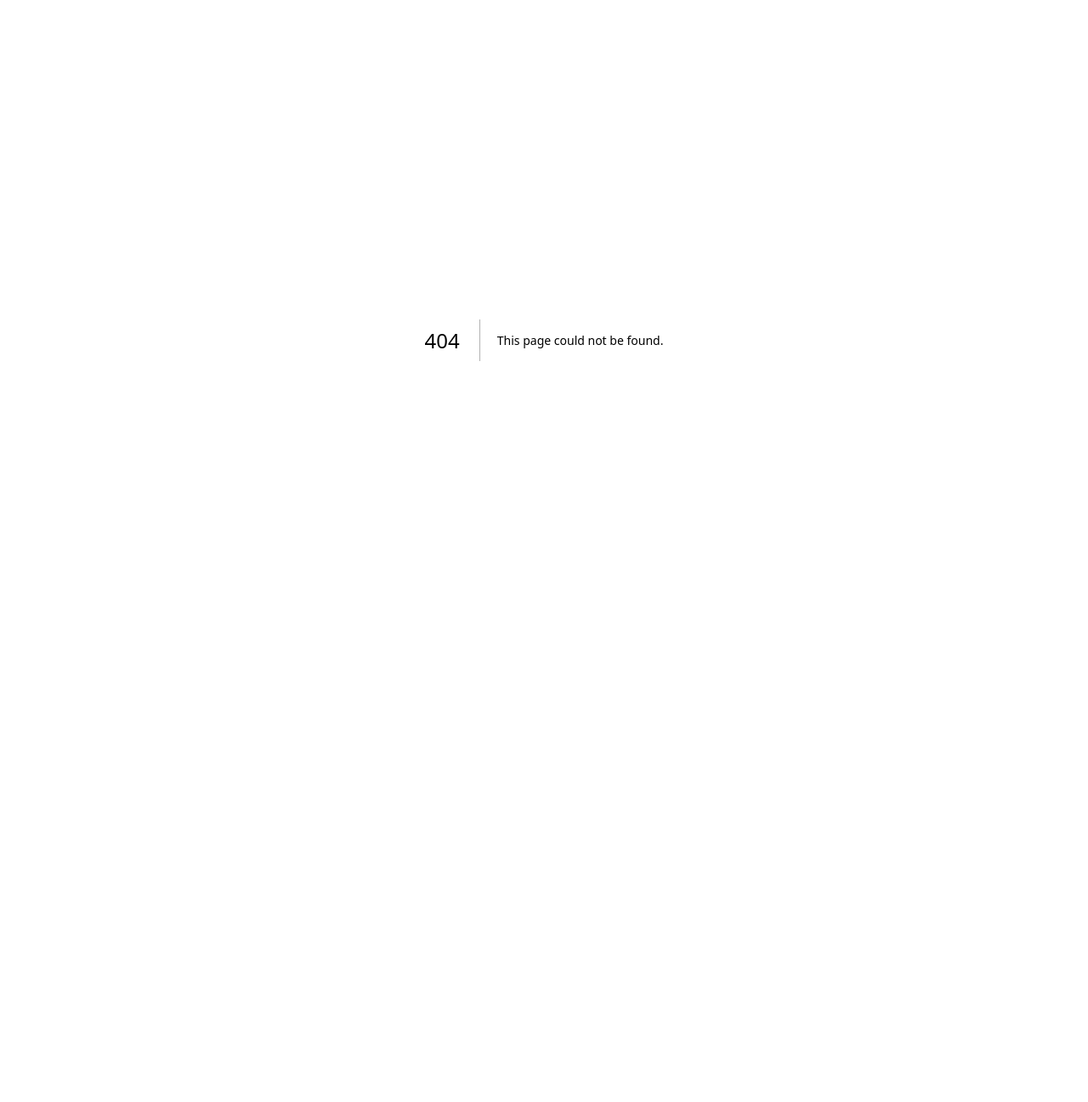
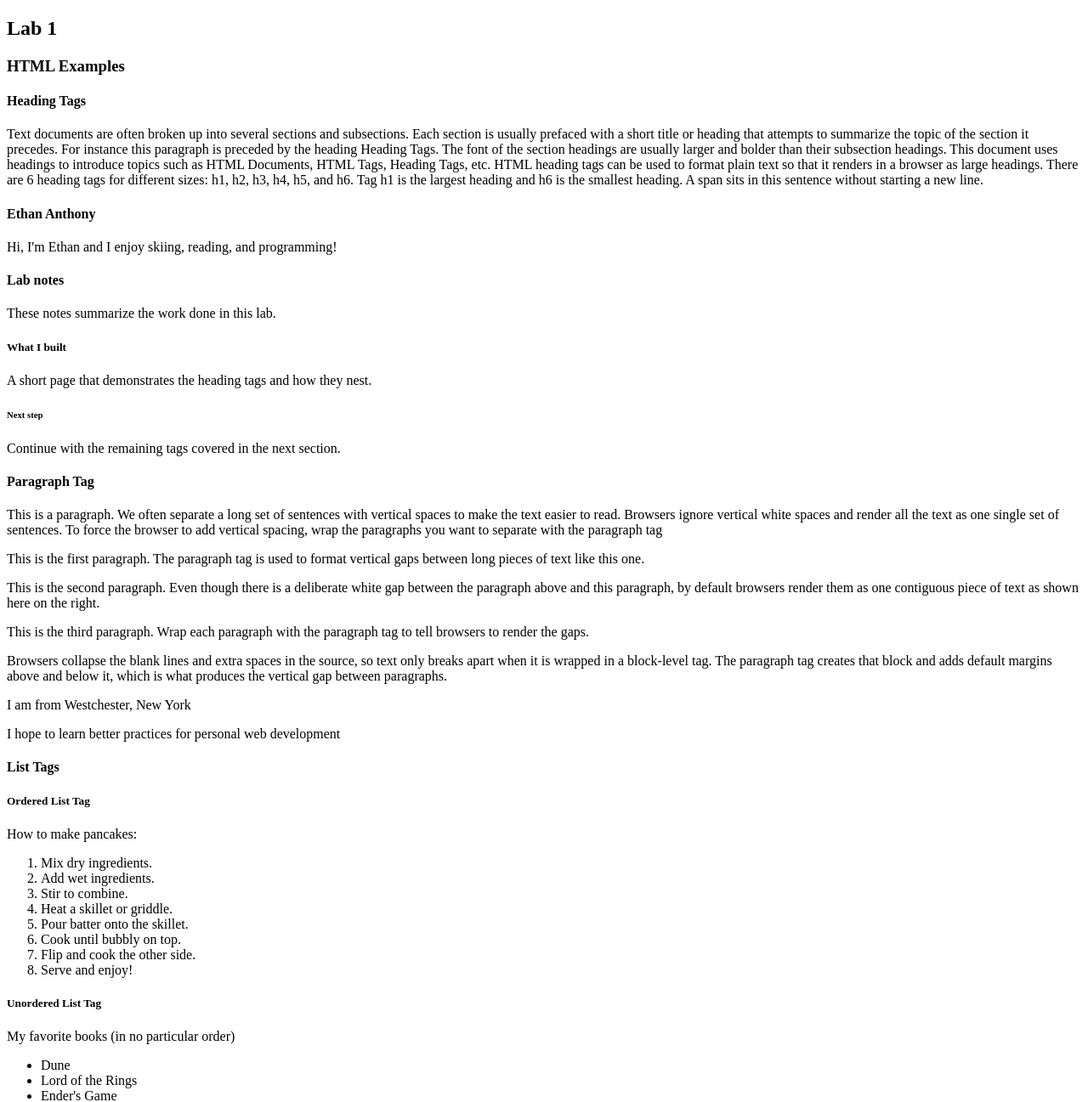
Before and after one commit to Ethan-Anthony/webdev-client, a Next.js app: page /labs/lab1 in a window 1280 px wide. Before the commit this address had no page. Shown: the top 1297 px of the page at 85% size. Before the commit the page ends 800 px from the top, so only its background shows below. Built offline with nearby package versions, Linux system fonts and the light colour scheme.

Commit message:
A1 lab init

```diff
--- /dev/null
+++ b/app/labs/lab1/HeadingTags.tsx
@@ -0,0 +1,33 @@
+export default function HeadingTags() {
+    return (
+      <>
+        <div id="wd-h-tag">
+            <h4>Heading Tags</h4>
+            Text documents are often broken up into several sections and subsections.
+            Each section is usually prefaced with a short title or heading that
+            attempts to summarize the topic of the section it precedes. For instance
+            this paragraph is preceded by the heading Heading Tags. The font of the
+            section headings are usually larger and bolder than their subsection
+            headings. This document uses headings to introduce topics such as HTML
+            Documents, HTML Tags, Heading Tags, etc. HTML heading tags can be used
+            to format plain text so that it renders in a browser as large headings.
+            There are 6 heading tags for different sizes: h1, h2, h3, h4, h5, and
+            h6. Tag h1 is the largest heading and h6 is the smallest heading. A{" "}
+            <span id="wd-inline-span">span</span> sits in this sentence without
+            starting a new line.
+        </div>
+        <div id="wd-your-heading">
+        <h4>Ethan Anthony</h4>
+        Hi, I'm Ethan and I enjoy <span id="wd-your-span">skiing</span>, reading, and programming!
+        </div>
+        <div id="wd-ai-headings">
+            <h4>Lab notes</h4>
+            These notes summarize the work done in this lab.
+            <h5>What I built</h5>
+            A short page that demonstrates the heading tags and how they nest.
+            <h6>Next step</h6>
+            Continue with the remaining tags covered in the next section.
+        </div>
+    </>
+    );
+  }
--- /dev/null
+++ b/app/labs/lab1/ListTags.tsx
@@ -0,0 +1,55 @@
+export default function ListTags() {
+    return (
+      <div id="wd-lists">
+        <h4>List Tags</h4>
+        <h5>Ordered List Tag</h5>
+        How to make pancakes:
+        <ol id="wd-pancakes">
+          <li>Mix dry ingredients.</li>
+          <li>Add wet ingredients.</li>
+          <li>Stir to combine.</li>
+          <li>Heat a skillet or griddle.</li>
+          <li>Pour batter onto the skillet.</li>
+          <li>Cook until bubbly on top.</li>
+          <li>Flip and cook the other side.</li>
+          <li>Serve and enjoy!</li>
+        </ol>
+        <h5>Unordered List Tag</h5>
+        My favorite books (in no particular order)
+        <ul id="wd-my-books">
+            <li>Dune</li>
+            <li>Lord of the Rings</li>
+            <li>Ender&apos;s Game</li>
+            <li>Red Mars</li>
+            <li>The Forever War</li>
+        </ul>
+        <h5>HTML Tags From This Chapter</h5>
+        Tags covered so far:
+        <ul id="wd-ai-html-tags">
+            <li>h1 &ndash; the largest heading, used for the main title</li>
+            <li>p &ndash; wraps a paragraph and adds vertical spacing</li>
+            <li>ol &ndash; an ordered list, numbered in sequence</li>
+            <li>ul &ndash; an unordered list, marked with bullets</li>
+            <li>li &ndash; a single item inside an ordered or unordered list</li>
+            <li>table &ndash; arranges content into rows and columns</li>
+            <li>span &ndash; groups inline text without starting a new line</li>
+        </ul>
+        <h5>Ethan's Recipe</h5>
+        How to make cereal:
+        <ol id="wd-your-favorite-recipe">
+            <li>Take out ingredients (bowl, cereal of choice, and milk)</li>
+            <li>Pour the cereal into the bowl</li>
+            <li>Pour the milk into the bowl</li>
+            <li>Enjoy!</li>
+        </ol>
+        <h5>Ethan's Favorite Books</h5>
+        Here are my favorite books (in no particular order)
+        <ul id="wd-your-books">
+            <li>Red Rising</li>
+            <li>Mistborn</li>
+            <li>The Will of the Many</li>
+            <li>The Way of Kings</li>
+        </ul>
+      </div>
+    );
+  }
--- /dev/null
+++ b/app/labs/lab1/ParagraphTag.tsx
@@ -0,0 +1,40 @@
+export default function ParagraphTag() {
+    return (
+      <div id="wd-p-tag">
+        <h4>Paragraph Tag</h4>
+        <p id="wd-p-1">
+          This is a paragraph. We often separate a long set of sentences with
+          vertical spaces to make the text easier to read. Browsers ignore
+          vertical white spaces and render all the text as one single set of
+          sentences. To force the browser to add vertical spacing, wrap the
+          paragraphs you want to separate with the paragraph tag
+        </p>
+        <p id="wd-p-2">
+          This is the first paragraph. The paragraph tag is used to format
+          vertical gaps between long pieces of text like this one.
+        </p>
+        <p id="wd-p-3">
+          This is the second paragraph. Even though there is a deliberate white
+          gap between the paragraph above and this paragraph, by default
+          browsers render them as one contiguous piece of text as shown here on
+          the right.
+        </p>
+        <p id="wd-p-4">
+          This is the third paragraph. Wrap each paragraph with the paragraph
+          tag to tell browsers to render the gaps.
+        </p>
+        <p id="wd-ai-p">
+          Browsers collapse the blank lines and extra spaces in the source, so
+          text only breaks apart when it is wrapped in a block-level tag. The
+          paragraph tag creates that block and adds default margins above and
+          below it, which is what produces the vertical gap between paragraphs.
+        </p>
+        <p id="wd-p-your-1">
+            I am from Westchester, New York
+        </p>
+        <p id="wd-p-your-2">
+            I hope to learn better practices for personal web development
+        </p>
+      </div>
+    );
+  }
--- /dev/null
+++ b/app/labs/lab1/page.tsx
@@ -0,0 +1,15 @@
+import HeadingTags from "./HeadingTags";
+import ParagraphTag from "./ParagraphTag";
+import ListTags from "./ListTags";
+
+export default function Lab1() {
+  return (
+    <div id="wd-lab1">
+      <h2>Lab 1</h2>
+      <h3>HTML Examples</h3>
+      <HeadingTags />
+      <ParagraphTag />
+      <ListTags />
+    </div>
+  );
+}
--- a/app/layout.tsx
+++ b/app/layout.tsx
@@ -1,6 +1,6 @@
 import type { Metadata } from "next";
 import { Geist, Geist_Mono } from "next/font/google";
-import "./globals.css";
+// import "./globals.css";
 
 const geistSans = Geist({
   variable: "--font-geist-sans",
```
